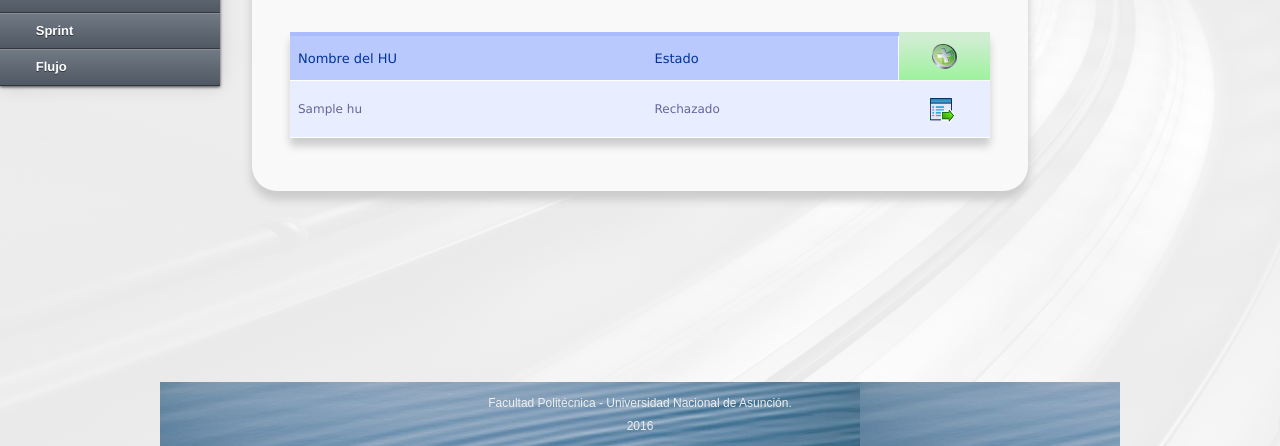
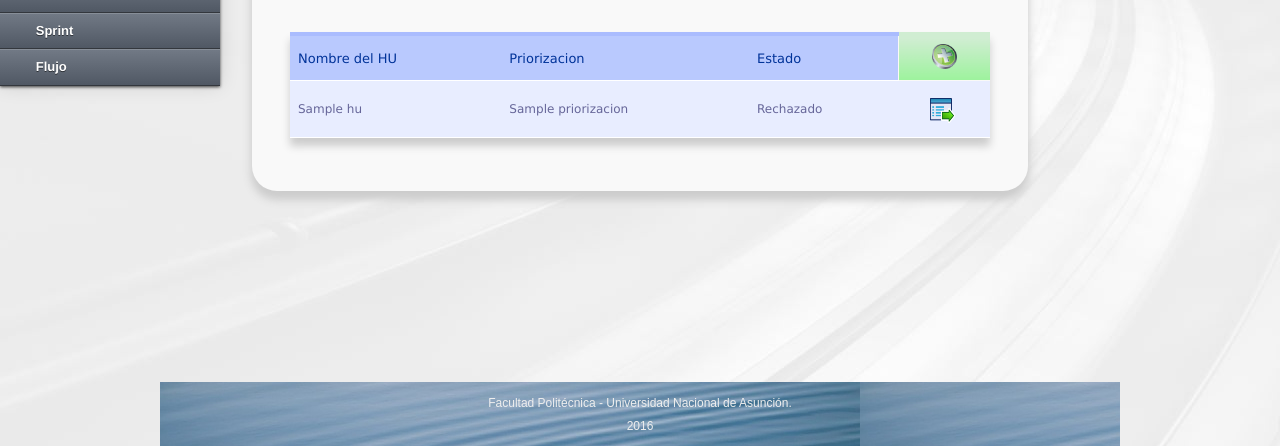
Before and after one commit to sagasilver/gestorproject1, a Django app: template demo/templates/administrar_hu.html in a window 1280 px wide. Shown: the part 184-630 px from the top of the page. Run offline with Django 3.2, Linux system fonts and the light colour scheme; the template is opened without the code that fills it: most values are stand-ins (such as "Sample title", 1, 10 or a date in 2020); some libraries are stand-ins or nearby versions.

Commit message:
actualizacion template administrar_hu

```diff
--- a/demo/templates/administrar_hu.html
+++ b/demo/templates/administrar_hu.html
@@ -71,7 +71,9 @@
                 <thead>
                 <tr>
                     <th class="thead">Nombre del HU</th>
+                    <th class="thead">Priorizacion</th>
                     <th class="thead">Estado</th>
+
                     <th width="75px" class="tnuevo"><span class="pushbutton"><a href='/usuario/crearhu/{{proyecto.id}}'class="current"> <img src="/static/img/nuevo2.png" width="25" height="25" /></a></span></th>
                 </tr>
                 </thead>
@@ -79,6 +81,7 @@
                     <tbody>
                     <tr>
                         <td>{{h.nombre}}</td>
+                        <td>{{h.priorizacion}}</td>
                         {% if h.estadorevision == "PEN"%}
                             <td>Pendiente</td>
                         {% elif h.estadorevision == "APR" %}
```
